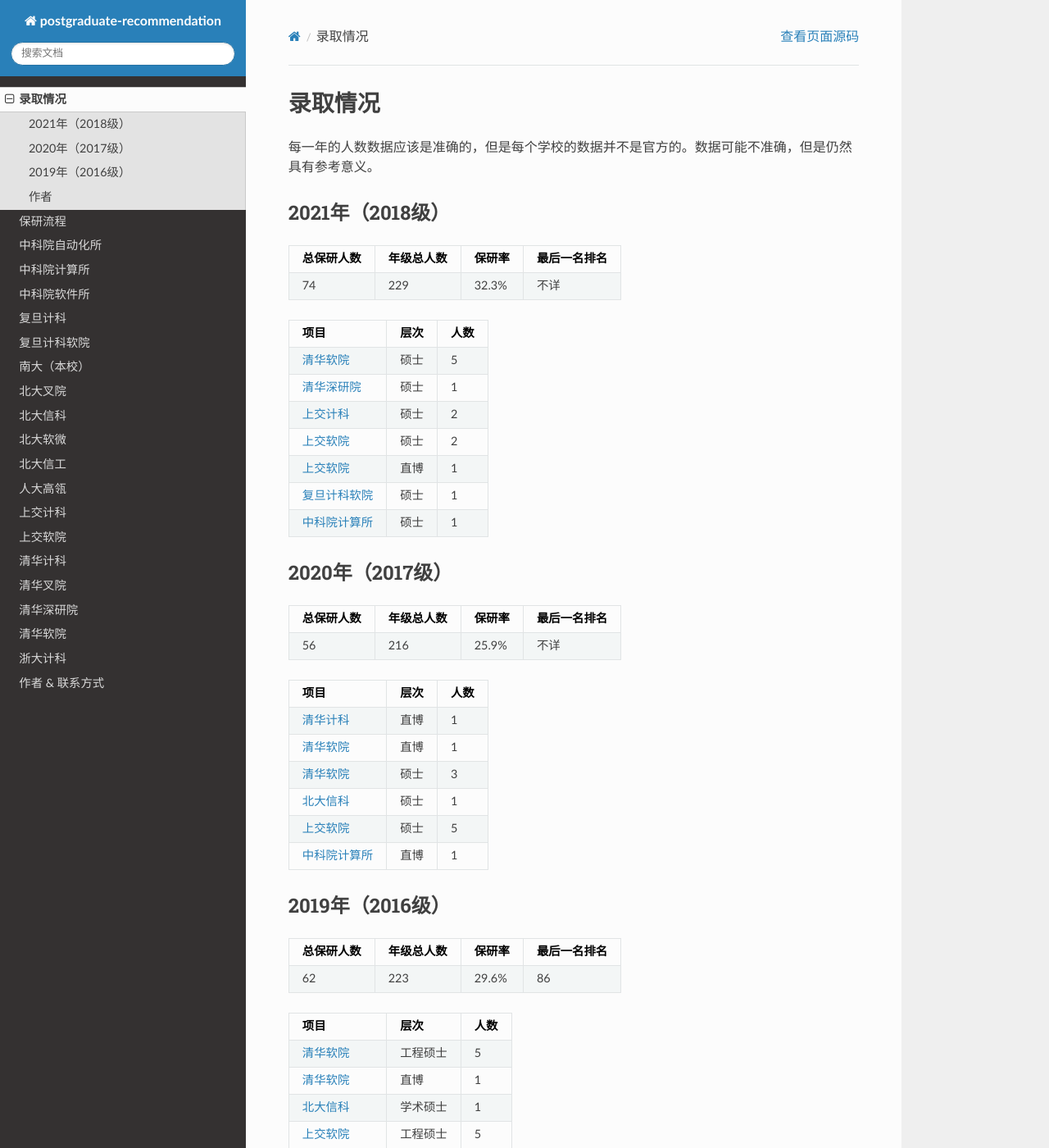
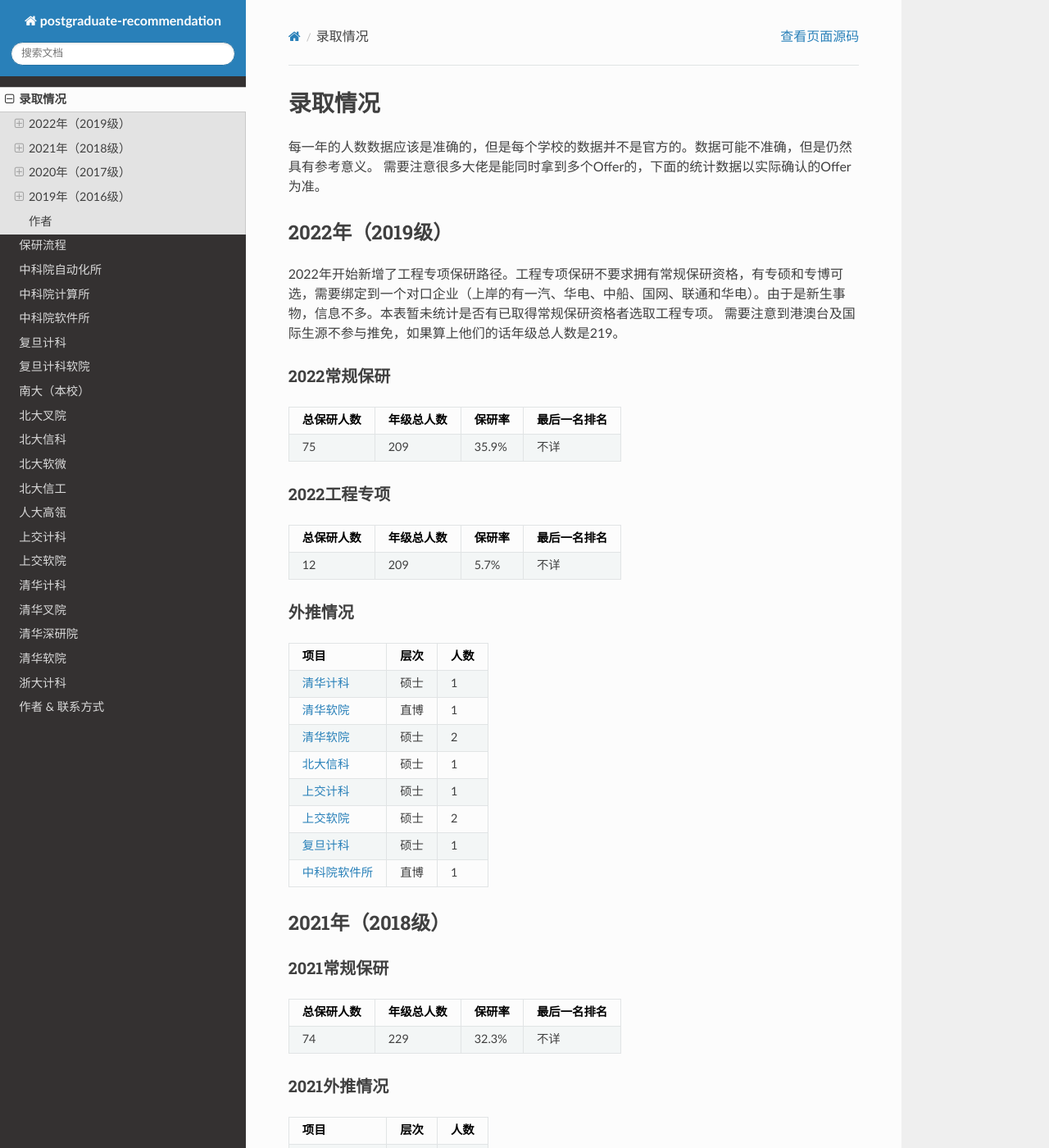
Before and after one commit to NJU-SE-15-share-review/postgraduate-recommendation, a Sphinx documentation site: the page built from source/statistics.rst, in a window 1280 px wide and 1400 px high. Shown: the whole window at 82% size. Built offline with Sphinx 7.4.7 and the Read the Docs theme 2.0.0, drawn with Linux system fonts in a browser that asks for light colours; some of the changed text lies outside the part shown.

Commit message:
feat: 补充2022年2019届录取情况

```diff
--- a/source/statistics.rst
+++ b/source/statistics.rst
@@ -2,15 +2,65 @@
 =========================
 
 每一年的人数数据应该是准确的，但是每个学校的数据并不是官方的。数据可能不准确，但是仍然具有参考意义。
+需要注意很多大佬是能同时拿到多个Offer的，下面的统计数据以实际确认的Offer为准。
+
+2022年（2019级）
+--------------------------------------
+
+2022年开始新增了工程专项保研路径。工程专项保研不要求拥有常规保研资格，有专硕和专博可选，需要绑定到一个对口企业（上岸的有一汽、华电、中船、国网、联通和华电）。由于是新生事物，信息不多。本表暂未统计是否有已取得常规保研资格者选取工程专项。
+需要注意到港澳台及国际生源不参与推免，如果算上他们的话年级总人数是219。
+
+
+2022常规保研
+>>>>>>>>>>>>>>>>>>>>
+
+==========  ==========  ======  ============
+总保研人数  年级总人数  保研率      最后一名排名
+==========  ==========  ======  ============
+75          209         35.9%   不详
+==========  ==========  ======  ============
+
+2022工程专项
+>>>>>>>>>>>>>>>>>>>>
+
+==========  ==========  ========  ============
+总保研人数  年级总人数    保研率     最后一名排名
+==========  ==========  ========  ============
+12          209         5.7%       不详
+==========  ==========  ========  ============
+
+外推情况
+>>>>>>>>>>>>>>>>>>>>
+
+===========================================  ========  ======
+               项目                             层次     人数
+===========================================  ========  ======
+:ref:`schools/thu/cs:清华计科`                  硕士      1
+:ref:`schools/thu/ss:清华软院`                  直博      1
+:ref:`schools/thu/ss:清华软院`                  硕士      2
+:ref:`schools/pku/eecs:北大信科`                硕士      1
+:ref:`schools/sjtu/cs:上交计科`                 硕士      1
+:ref:`schools/sjtu/se:上交软院`                 硕士      2
+:ref:`schools/fdu/cs:复旦计科`                  硕士      1
+:ref:`schools/cas/iscas:中科院软件所`           直博      1
+===========================================  ========  ======
+
+
 
 2021年（2018级）
 --------------------------------------
+
+2021常规保研
+>>>>>>>>>>>>>>>>>>>>
 
 ==========  ==========  ======  ============
 总保研人数  年级总人数  保研率      最后一名排名
 ==========  ==========  ======  ============
 74          229         32.3%   不详
 ==========  ==========  ======  ============
+
+2021外推情况
+>>>>>>>>>>>>>>>>>>>>
 
 ===========================================  ========  ====
                项目                           层次      人数
@@ -28,11 +78,17 @@
 2020年（2017级）
 --------------------------------------
 
+2020常规保研
+>>>>>>>>>>>>>>>>>>>>
+
 ==========  ==========  ======  ============
 总保研人数  年级总人数  保研率  最后一名排名
 ==========  ==========  ======  ============
 56          216         25.9%   不详
 ==========  ==========  ======  ============
+
+2020外推情况
+>>>>>>>>>>>>>>>>>>>>
 
 ===================================  ========  ====
                项目                    层次    人数
@@ -48,11 +104,17 @@
 2019年（2016级）
 --------------------------------------
 
+2019常规保研
+>>>>>>>>>>>>>>>>>>>>
+
 ==========  ==========  ======  ============
 总保研人数  年级总人数  保研率  最后一名排名
 ==========  ==========  ======  ============
 62          223         29.6%   86
 ==========  ==========  ======  ============
+
+2019外推情况
+>>>>>>>>>>>>>>>>>>>>
 
 ===================================  ========  ====
                项目                    层次    人数
```
Also changed, not shown: other parts of source/statistics.rst (+1 -1 lines), source/authors.rst (+10 -1 lines).
